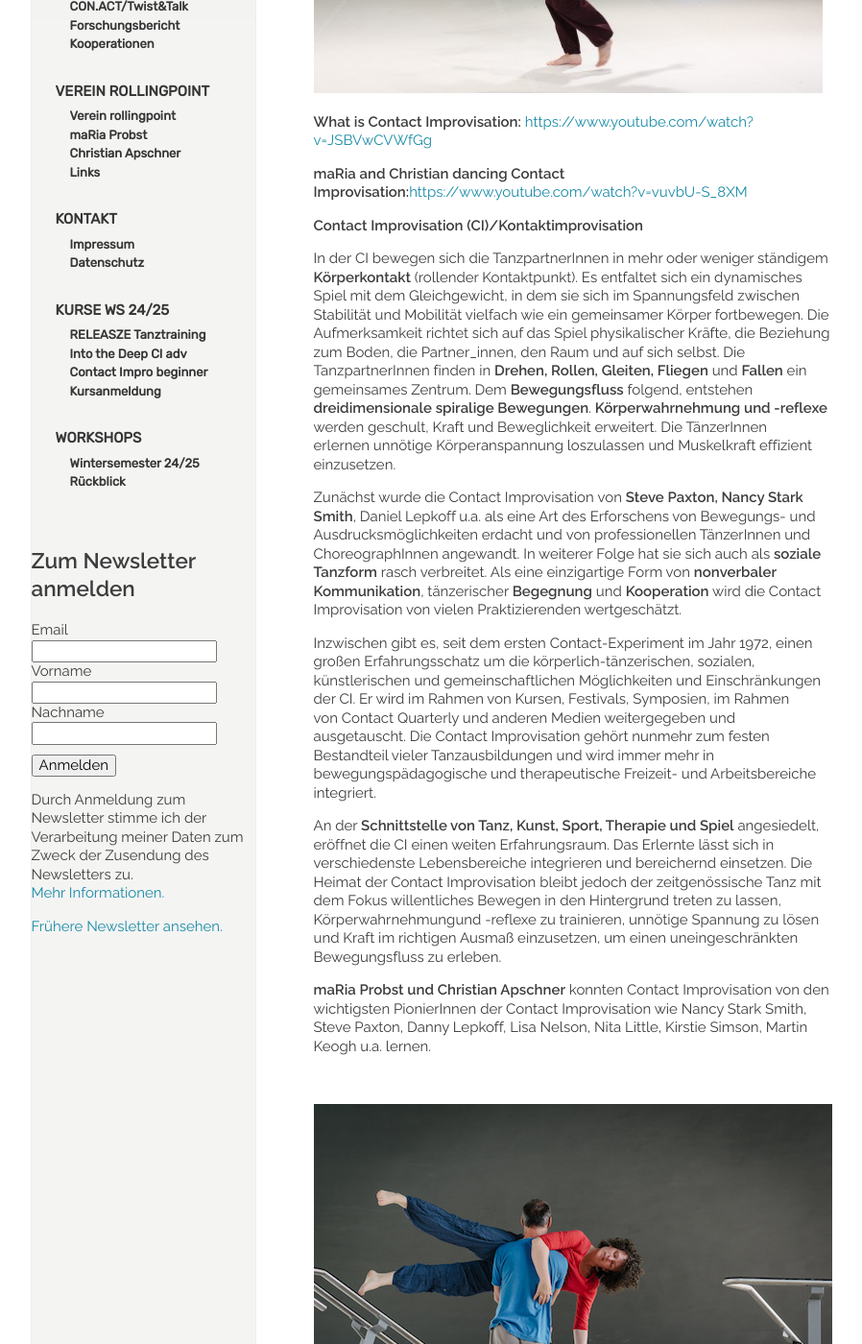
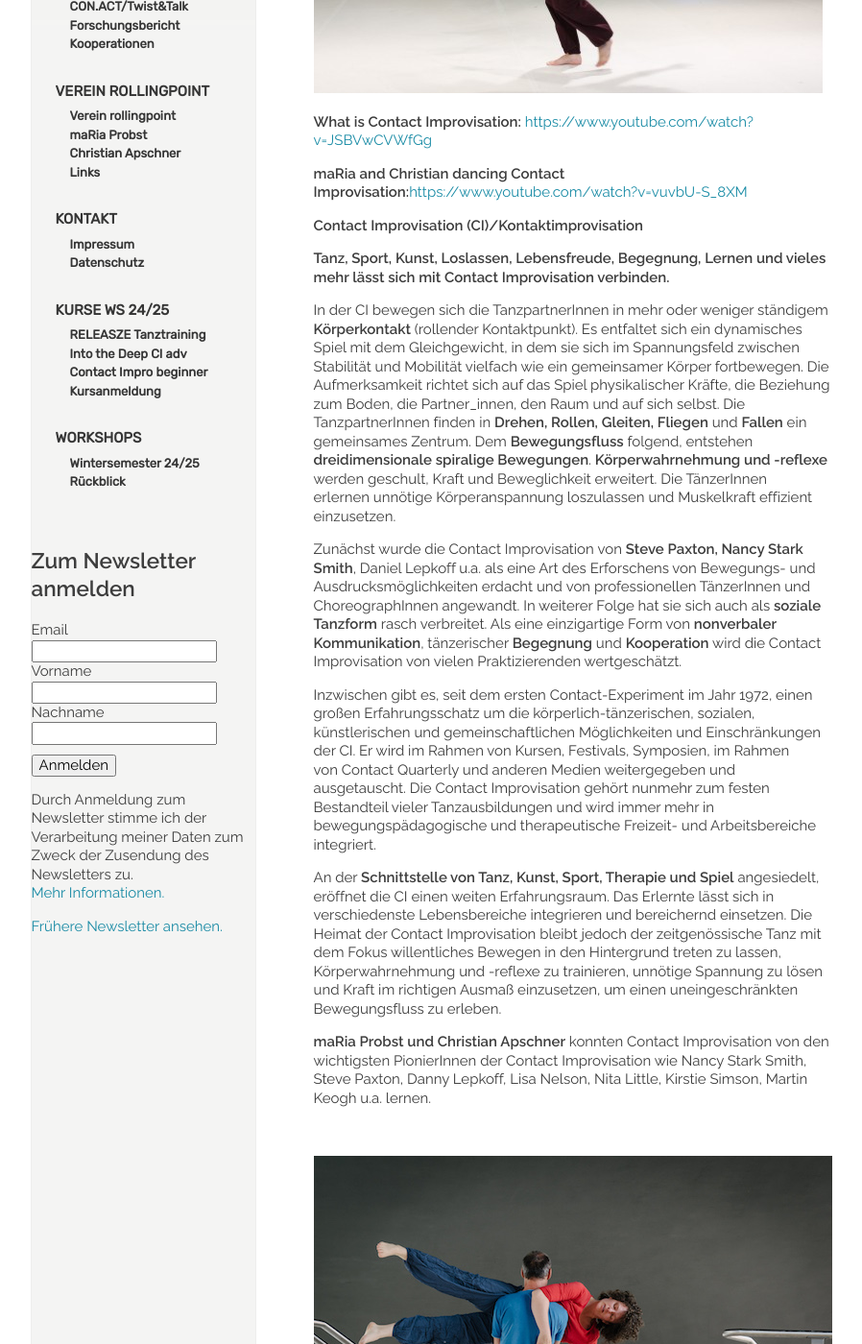
Before and after one commit to manulari/rollingpointat, a Jekyll site: the page built from _pages_de/contact-improvisation.md, in a window 1280 px wide and 1400 px high, scrolled down 441 px. Shown: the whole window at 96% size, without its empty margins (152-1050 px from the left). Built offline with Jekyll 4.4.1, drawn with Linux system fonts in a browser that asks for light colours; comment, search, counter and statistics services are not loaded.

Commit message:
Update page (de) “contact-improvisation”

```diff
--- a/_pages_de/contact-improvisation.md
+++ b/_pages_de/contact-improvisation.md
@@ -13,13 +13,15 @@ other_lang: /en/contact-improvisation
 
 **Contact Improvisation (CI)/Kontaktimprovisation**
 
+**Tanz, Sport, Kunst, Loslassen, Lebensfreude, Begegnung, Lernen und vieles mehr lässt sich mit Contact Improvisation verbinden.**
+
 In der CI bewegen sich die TanzpartnerInnen in mehr oder weniger ständigem **Körperkontakt** (rollender Kontaktpunkt). Es entfaltet sich ein dynamisches Spiel mit dem Gleichgewicht, in dem sie sich im Spannungsfeld zwischen Stabilität und Mobilität vielfach wie ein gemeinsamer Körper fortbewegen. Die Aufmerksamkeit richtet sich auf das Spiel physikalischer Kräfte, die Beziehung zum Boden, die Partner_innen, den Raum und auf sich selbst. Die TanzpartnerInnen finden in **Drehen, Rollen, Gleiten, Fliegen** und **Fallen** ein gemeinsames Zentrum. Dem **Bewegungsfluss** folgend, entstehen **dreidimensionale spiralige Bewegungen**. **Körperwahrnehmung und -reflexe** werden geschult, Kraft und Beweglichkeit erweitert. Die TänzerInnen erlernen unnötige Körperanspannung loszulassen und Muskelkraft effizient einzusetzen.
 
 Zunächst wurde die Contact Improvisation von **Steve Paxton, Nancy Stark Smith**, Daniel Lepkoff u.a. als eine Art des Erforschens von Bewegungs- und Ausdrucksmöglichkeiten erdacht und von professionellen TänzerInnen und ChoreographInnen angewandt. In weiterer Folge hat sie sich auch als **soziale Tanzform** rasch verbreitet. Als eine einzigartige Form von **nonverbaler  Kommunikation**, tänzerischer **Begegnung** und **Kooperation** wird die Contact Improvisation von vielen Praktizierenden wertgeschätzt.
 
 Inzwischen gibt es, seit dem ersten Contact-Experiment im Jahr 1972, einen großen Erfahrungsschatz um die körperlich-tänzerischen, sozialen, künstlerischen und gemeinschaftlichen Möglichkeiten und Einschränkungen der CI. Er wird im Rahmen von Kursen, Festivals, Symposien, im Rahmen von Contact Quarterly und anderen Medien weitergegeben und ausgetauscht. Die Contact Improvisation gehört nunmehr zum festen Bestandteil vieler Tanzausbildungen und wird immer mehr in bewegungspädagogische und therapeutische Freizeit- und Arbeitsbereiche integriert.
 
-An der **Schnittstelle von Tanz, Kunst, Sport, Therapie und Spiel** angesiedelt, eröffnet die CI einen weiten Erfahrungsraum. Das Erlernte lässt sich in verschiedenste Lebensbereiche integrieren und bereichernd einsetzen. Die Heimat der Contact Improvisation bleibt jedoch der zeitgenössische Tanz mit dem Fokus willentliches Bewegen in den Hintergrund treten zu lassen, Körperwahrnehmungund -reflexe zu trainieren, unnötige Spannung zu lösen und Kraft im richtigen Ausmaß einzusetzen, um einen uneingeschränkten Bewegungsfluss zu erleben.
+An der **Schnittstelle von Tanz, Kunst, Sport, Therapie und Spiel** angesiedelt, eröffnet die CI einen weiten Erfahrungsraum. Das Erlernte lässt sich in verschiedenste Lebensbereiche integrieren und bereichernd einsetzen. Die Heimat der Contact Improvisation bleibt jedoch der zeitgenössische Tanz mit dem Fokus willentliches Bewegen in den Hintergrund treten zu lassen, Körperwahrnehmung  und -reflexe zu trainieren, unnötige Spannung zu lösen und Kraft im richtigen Ausmaß einzusetzen, um einen uneingeschränkten Bewegungsfluss zu erleben.
 
 **maRia Probst und Christian Apschner** konnten Contact Improvisation von den wichtigsten PionierInnen der Contact Improvisation wie Nancy Stark Smith, Steve Paxton, Danny Lepkoff, Lisa Nelson, Nita Little, Kirstie Simson, Martin Keogh u.a. lernen.
 
```
